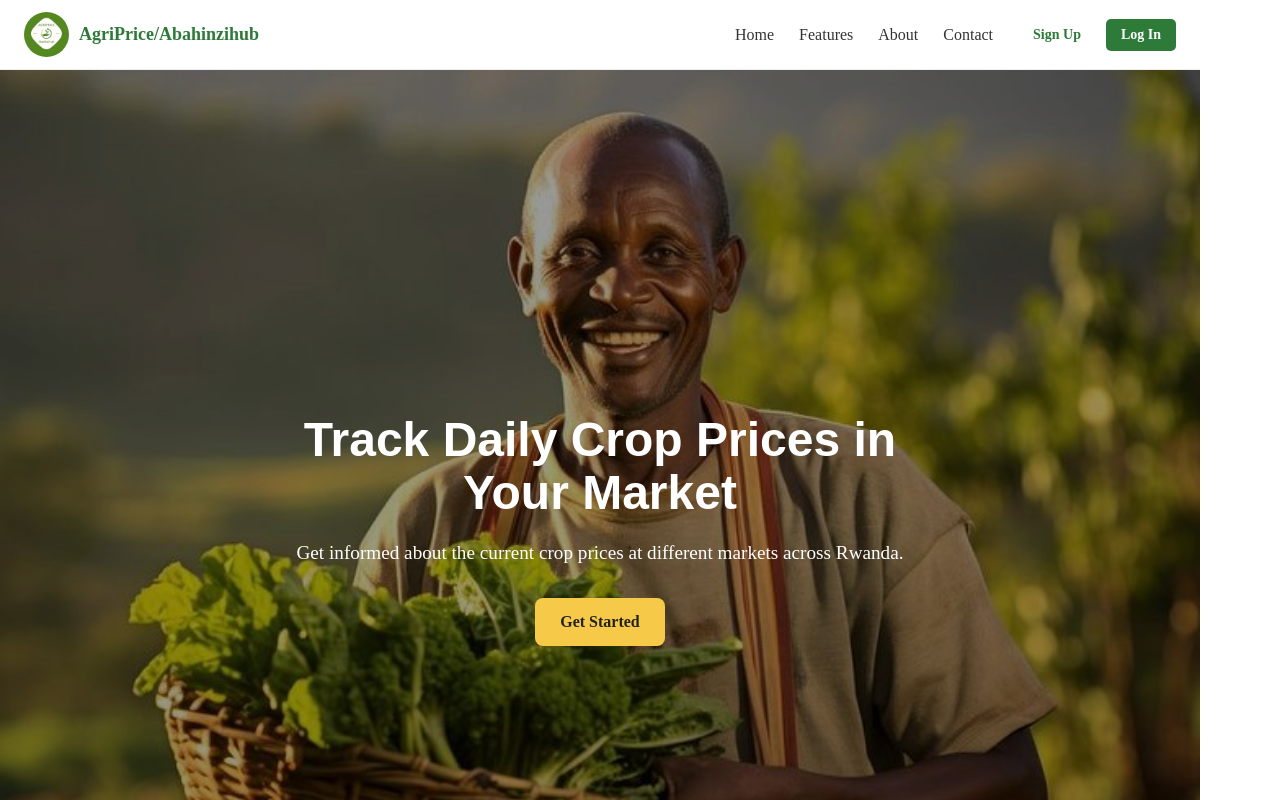
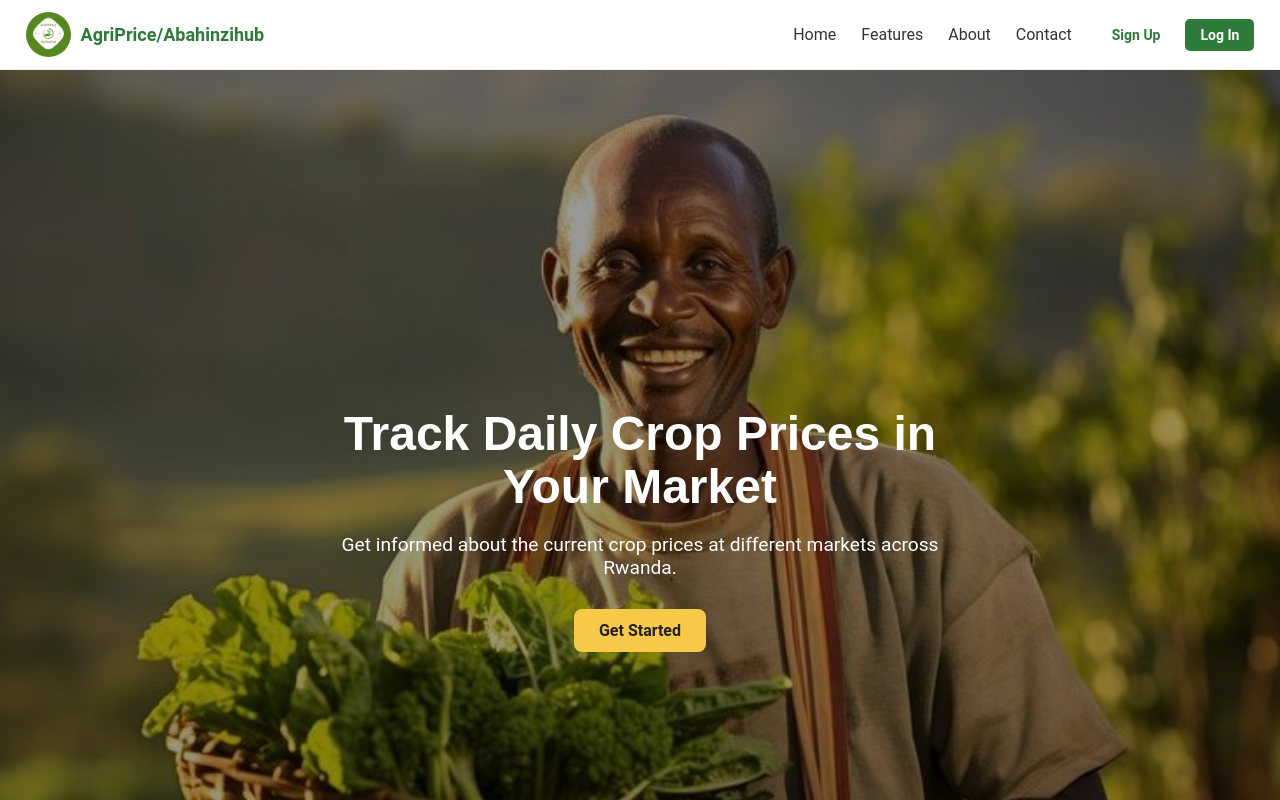
Before and after one commit to Nice-91/agriprice-info-site, a React (Vite) app: page / in a window 1280 px wide. Shown: the top 800 px of the page. Built offline with nearby package versions, Linux system fonts and the light colour scheme.

Commit message:
save changes

```diff
--- a/src/components/Footer.jsx
+++ b/src/components/Footer.jsx
@@ -19,7 +19,7 @@ const Footer = () => {
               <li><a href="/home"><i class="fa-solid fa-house"></i>Home</a></li>
               <li><a href="/team"><i className="fa-solid fa-users"></i> Team</a></li>
               <li><a href="/features"><i className="fa-solid fa-cogs"></i> Features</a></li>
-              <li><a href="/about"><i className="fa-solid fa-circle-info"></i> About Us</a></li>
+              <li><a href="/AboutCard.jsx"><i className="fa-solid fa-circle-info"></i> About Us</a></li>
 
             </ul>
           </div>
--- a/src/index.css
+++ b/src/index.css
@@ -1,9 +1,3 @@
-
-*, *::before, *::after {
-  box-sizing: inherit;
-}
-
-
 
 * {
   margin: 0;
@@ -11,13 +5,17 @@
   box-sizing: border-box;
 }
 
-body {
+html, body {
+  margin: 0;
+  padding: 0;
+  overflow-x: hidden;
+  font-family: 'Roboto', sans-serif;
   background: #fff;
   color: #333;
   scroll-behavior: smooth;
-  font-family: 'Robot','sans-serif';
 }
 
+/*Navbar  */
 nav {
   display: flex;
   justify-content: space-between;
@@ -132,10 +130,6 @@ nav {
     flex-direction: column;
   }
 
-  #menu-toggle {
-    display: none;
-  }
-
   #menu-toggle:checked ~ .menu {
     display: flex;
   }
@@ -145,6 +139,7 @@ nav {
   }
 }
 
+/* Links  */
 .link {
   display: flex;
   justify-content: center;
@@ -218,9 +213,10 @@ nav {
   color: #2d7a39;
 }
 
+/*  Intro Hero */
 .intro-hero {
   height: 100vh;
-  background: url("/src/assets/images/farmer.jpeg") no-repeat top center; /* fixed head issue */
+  background: url("/src/assets/images/farmer.jpeg") no-repeat top center;
   background-size: cover;
   display: flex;
   justify-content: center;
@@ -282,37 +278,15 @@ nav {
 
   .intro-hero-text p {
     font-size: 1rem;
-  }}
+  }
+}
+
+*
 :root {
-  font-family: system-ui, Avenir, Helvetica, Arial, sans-serif;
+  font-family: 'Roboto', sans-serif;
   line-height: 1.5;
   font-weight: 400;
-
   color-scheme: light dark;
-  color: rgba(255, 255, 255, 0.87);
-  background-color: #242424;
-
-  font-synthesis: none;
-  text-rendering: optimizeLegibility;
-  -webkit-font-smoothing: antialiased;
-  -moz-osx-font-smoothing: grayscale;
-}
-
-a {
-  font-weight: 500;
-  color: #646cff;
-  text-decoration: inherit;
-}
-a:hover {
-  color: #535bf2;
-}
-
-body {
-  margin: 0;
-  display: flex;
-  place-items: center;
-  min-width: 320px;
-  min-height: 100vh;
 }
 
 h1 {
@@ -331,9 +305,11 @@ button {
   cursor: pointer;
   transition: border-color 0.25s;
 }
+
 button:hover {
   border-color: #646cff;
 }
+
 button:focus,
 button:focus-visible {
   outline: 4px auto -webkit-focus-ring-color;
@@ -344,11 +320,12 @@ button:focus-visible {
     color: #213547;
     background-color: #ffffff;
   }
+
   a:hover {
     color: #747bff;
   }
+
   button {
     background-color: #f9f9f9;
-
   }
 }
--- a/src/styles/main.css
+++ b/src/styles/main.css
@@ -249,7 +249,7 @@ h1, h2, h3, h4 {
 @media screen and (max-width: 768px) {
   .team-grid {
     grid-template-columns: 1fr;
-    gap: 20px;
+    gap: 0px;
     margin-bottom: 290px;
   }
   .team-member {
@@ -285,7 +285,7 @@ h1, h2, h3, h4 {
   display: flex;
   flex-direction: column;
   justify-content: center;
-  padding: 40px 20px 20px;
+  padding: 40px 20px ;
   text-align: center;
   font-family: 'Roboto', sans-serif;
   box-sizing: border-box;
@@ -396,3 +396,49 @@ margin-top: 90px;}
     font-size: 0.8rem;
   }
 }
+/* Surface Duo – single & dual screen */
+@media only screen
+  and (min-width: 540px)
+  and (max-width: 720px) {
+
+  .team-grid,
+  .footer {
+    min-height: auto;
+    height: auto;
+    padding-bottom: 40px;
+  }
+
+  .team-member {
+    flex-direction: column;
+    align-items: center;
+    text-align: center;
+  }
+
+  .team-member img {
+    width: 80%;
+    margin: 0 auto 20px;
+  }
+}
+/* iPad Mini – portrait & landscape */
+@media only screen
+  and (min-width: 744px)
+  and (max-width: 834px) {
+
+  .team-grid,
+  .footer {
+    min-height: auto;
+    height: auto;
+    padding-bottom: 40px;
+  }
+
+  .team-member {
+    flex-direction: column;
+    align-items: center;
+    text-align: center;
+  }
+
+  .team-member img {
+    width: 70%;
+    margin: 0 auto 20px;
+  }
+}
```
